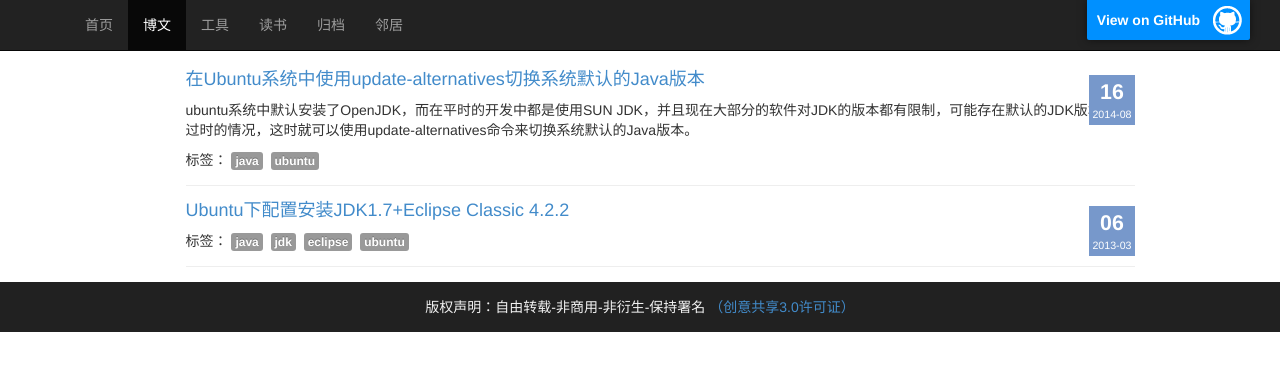
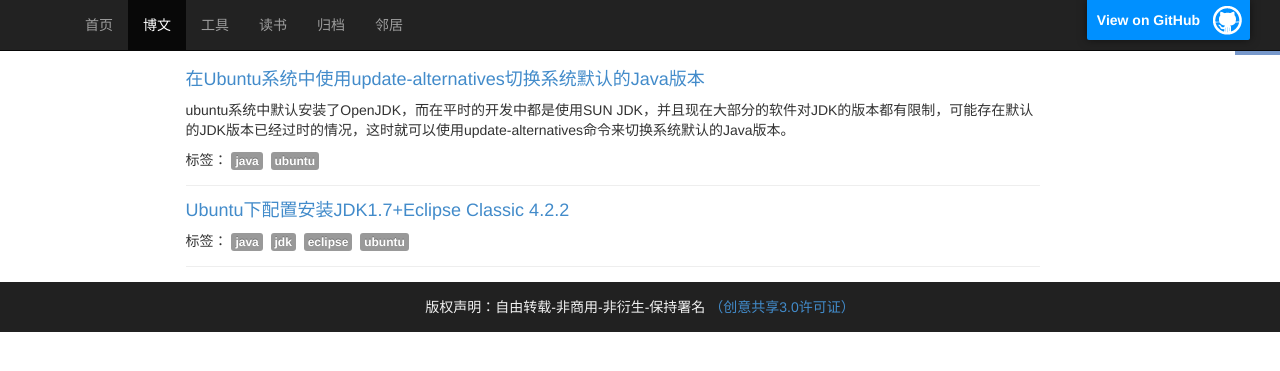
Before and after one commit to sheleng/sheleng.github.io, a Jekyll site: the page built from pages/blogs.html, in a window 1280 px wide. Shown: the top 371 px of the page. Built offline with Jekyll 4.4.1, drawn with Linux system fonts in a browser that asks for light colours.

Commit message:
更新文章列表布局

```diff
--- a/pages/blogs.html
+++ b/pages/blogs.html
@@ -22,11 +22,11 @@
               {% endfor %}
             </p>
           </div>
-      	  <span class="post-date">
-          	<em>{{ post.date | date: "%d"}}</em>
-            {{ post.date | date: "%Y-%m" }}
-          </span>
       	</li>
+        <span class="post-date">
+          <em>{{ post.date | date: "%d"}}</em>
+          {{ post.date | date: "%Y-%m" }}
+        </span>
     {% endif %}
   {% endfor %}
 </ul>
--- a/public/css/style.css
+++ b/public/css/style.css
@@ -41,7 +41,7 @@
 
 .gray-3{color: #888;}
 
-.post-list{margin: 0 0 15px 0;border-bottom: 1px solid #eee;padding-bottom: 5px;position: relative;list-style-type:none}
+.post-list{margin: 0 0 15px 0;border-bottom: 1px solid #eee;padding-bottom: 5px;position: relative;list-style-type:none;width: 90%}
 .post-list a:visited{text-decoration: none}
 .post-list a:hover{text-decoration: none}
 .post-list a:active{text-decoration: none}
```
